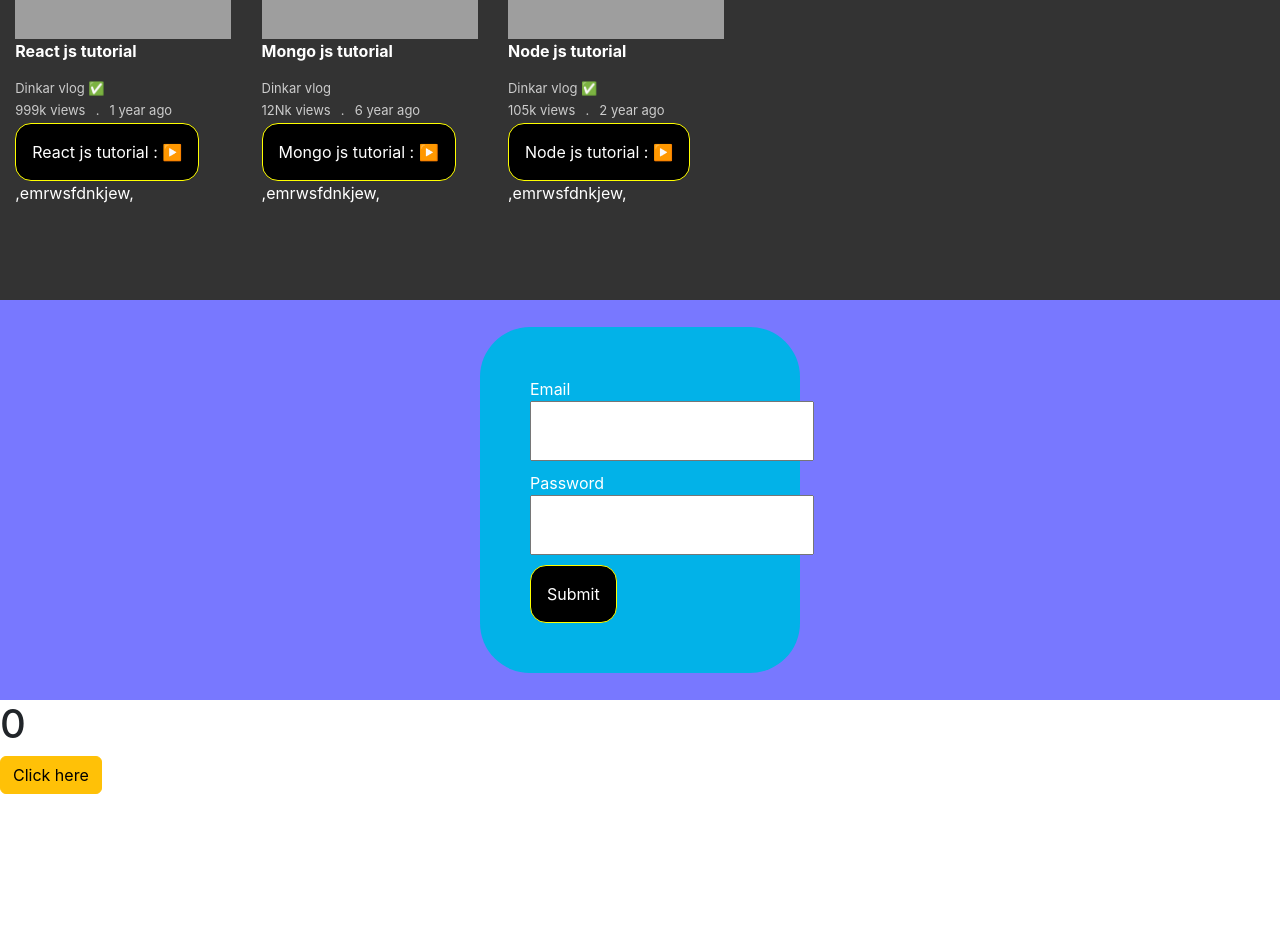
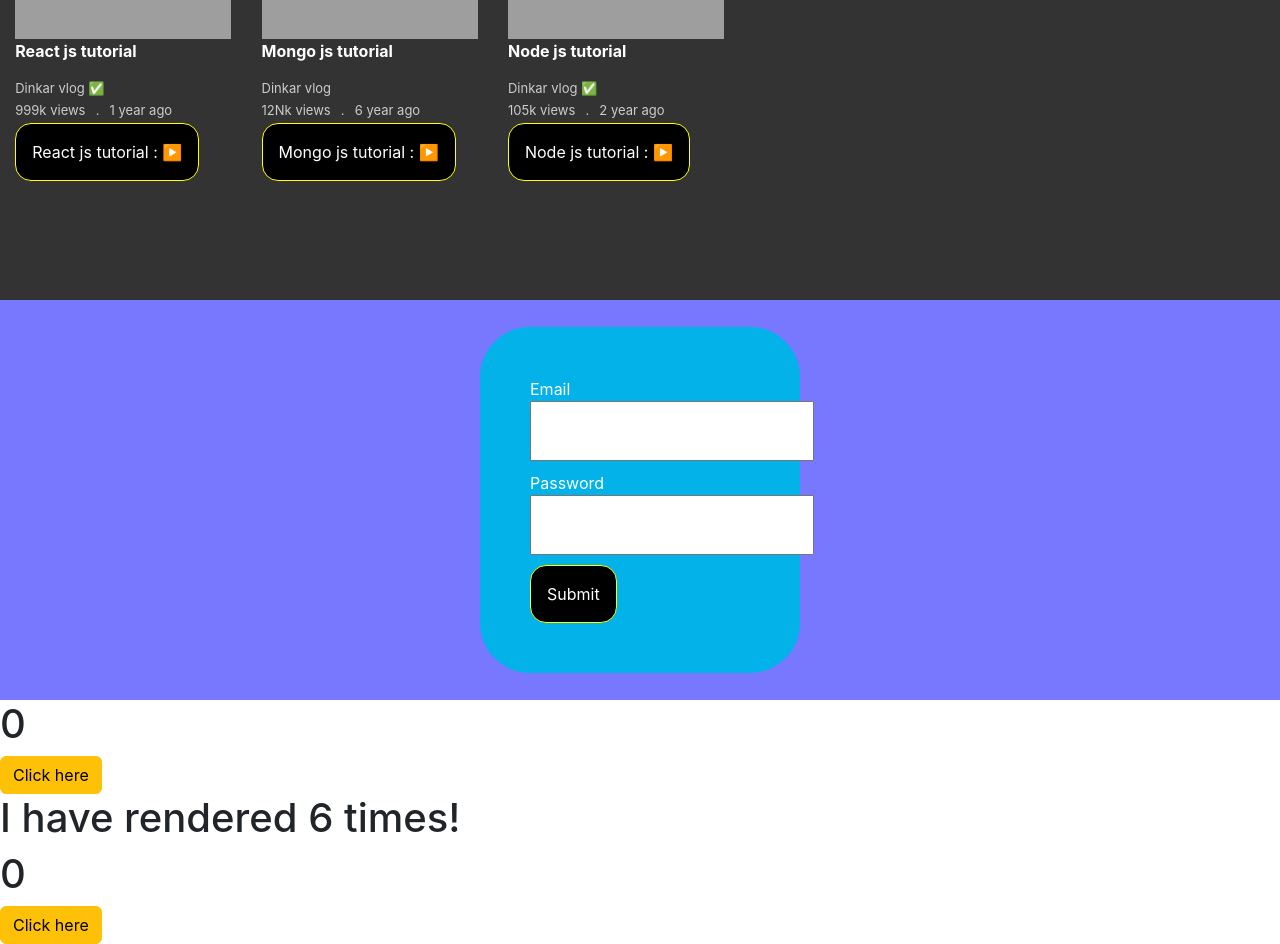
Before and after one commit to DINKAR202/React-Course-with-project, a React (Create React App) app: page / in a window 1280 px wide. Shown: the part 340-1284 px from the top of the page. Before the commit the page ends 1134 px from the top, so only its background shows below. Built offline with nearby package versions, Linux system fonts and the light colour scheme; grey boxes are pictures that could not be loaded.

Commit message:
upload commit

```diff
--- a/src/App.js
+++ b/src/App.js
@@ -4,9 +4,11 @@ import videoDB from "./components/data/data";
 import AddVideo from "./components/AddVideo";
 import VideoList from "./components/VideoList";
 import ThemeContext from "./components/context/ThemeContext";
-import Hook from "./components/Hook";
+// import Hook from "./components/Hook";
 import Login_page from "./components/Login_page";
 import UseEffect1 from "./components/UseEffect1";
+import Timer from "./components/Timer";
+import Click from "./components/Click";
 
 function App() {
   console.log("render App");
@@ -36,7 +38,6 @@ function App() {
 
   function editVideo(id) {
     setEditableVideo(videos.find((video) => video.id === id));
-    // console.log(id)
   }
 
   return (
@@ -58,6 +59,8 @@ function App() {
       {/* <Hook/> */}
       <Login_page />
       <UseEffect1 />
+      <Timer/>
+      <Click/>
     </>
   );
 }
--- /dev/null
+++ b/src/components/Click.js
@@ -0,0 +1,22 @@
+import React, { useEffect, useState } from 'react'
+
+const Click = () => {
+
+    const [count, setCount] = useState(0);
+
+    useEffect(() => {
+        console.log("object");
+        // document.title = `Chats (${count})`
+    })
+
+  return (
+    <>
+        <h1>{count}</h1>
+        <button className='btn btn-warning' onClick={
+            () => setCount(count+1)
+        }>Click here</button>
+    </>
+  )
+}
+
+export default Click
--- /dev/null
+++ b/src/components/Timer.js
@@ -0,0 +1,20 @@
+import React, { useEffect, useState } from 'react'
+
+
+const Timer = () => {
+    const [count, setCount] = useState(0);
+
+    useEffect(() => {
+      document.title = `Chats (${count})`
+        setTimeout(() => {
+            setCount((count)=> count+1);
+        }, 1000)
+    })
+  return (
+    <>
+        <h1>I have rendered {count} times!</h1>
+    </>
+  )
+}
+
+export default Timer
--- a/src/components/Video.js
+++ b/src/components/Video.js
@@ -31,7 +31,6 @@ function Video({ title,id, channel, views, time, verified, children, dispatch, e
         </div>
         <div>
           {children}
-          ,emrwsfdnkjew,
         </div>
       </div>
     </>
```
